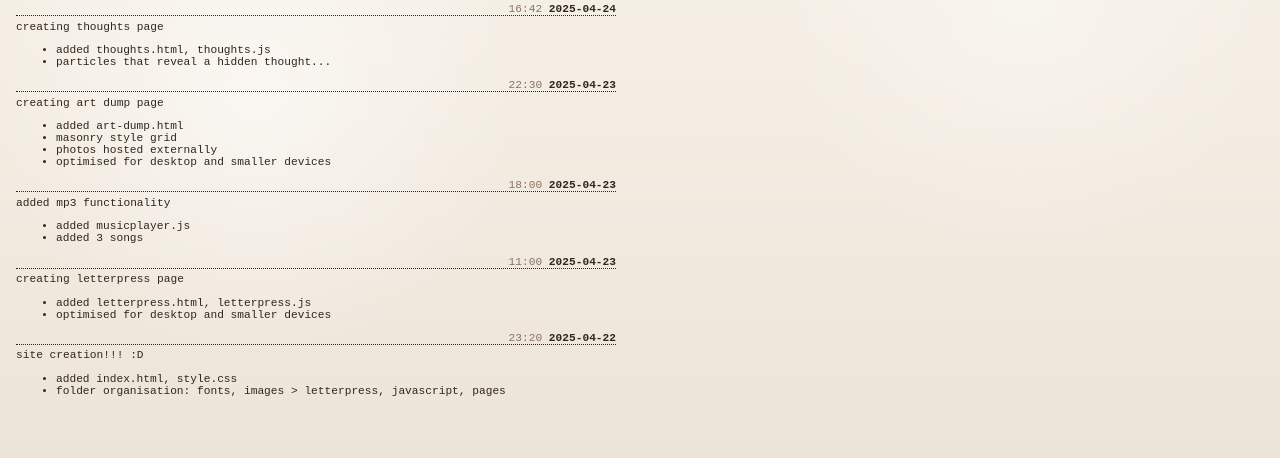
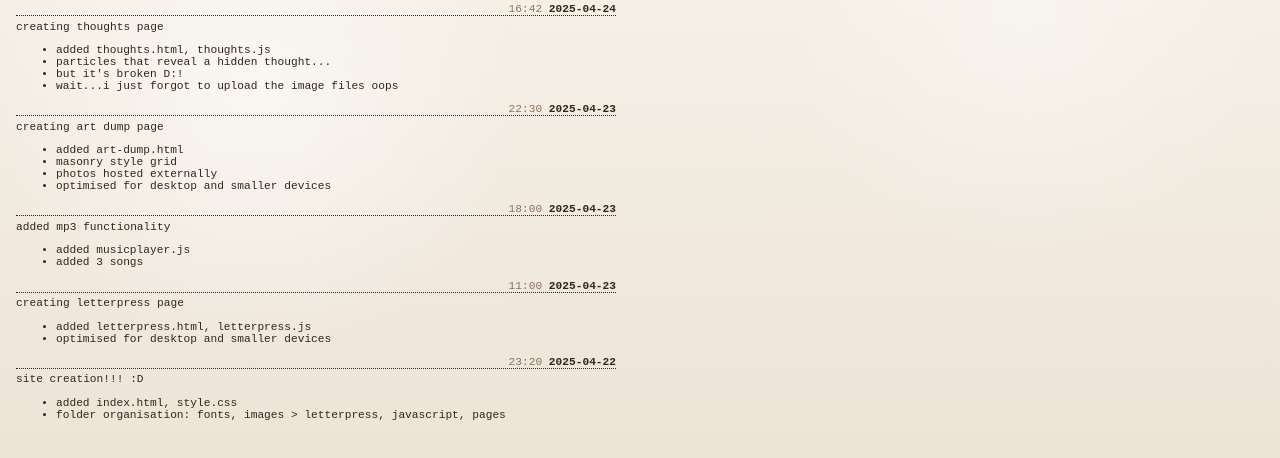
Before and after one commit to mollyckane/neocities-emsie-art, a plain HTML site: page pages/update-log.html in a window 1280 px wide. Shown: the part 68-526 px from the top of the page. Drawn offline with Linux system fonts and the light colour scheme.

Commit message:
Update update-log.html

```diff
--- a/pages/update-log.html
+++ b/pages/update-log.html
@@ -57,6 +57,8 @@
                 <ul>
                     <li>added thoughts.html, thoughts.js</li>
                     <li>particles that reveal a hidden thought...</li>
+                    <li>but it's broken D:!</li>
+                    <li>wait...i just forgot to upload the image files oops</li>
                 </ul>
             </span>
         </div>
```
